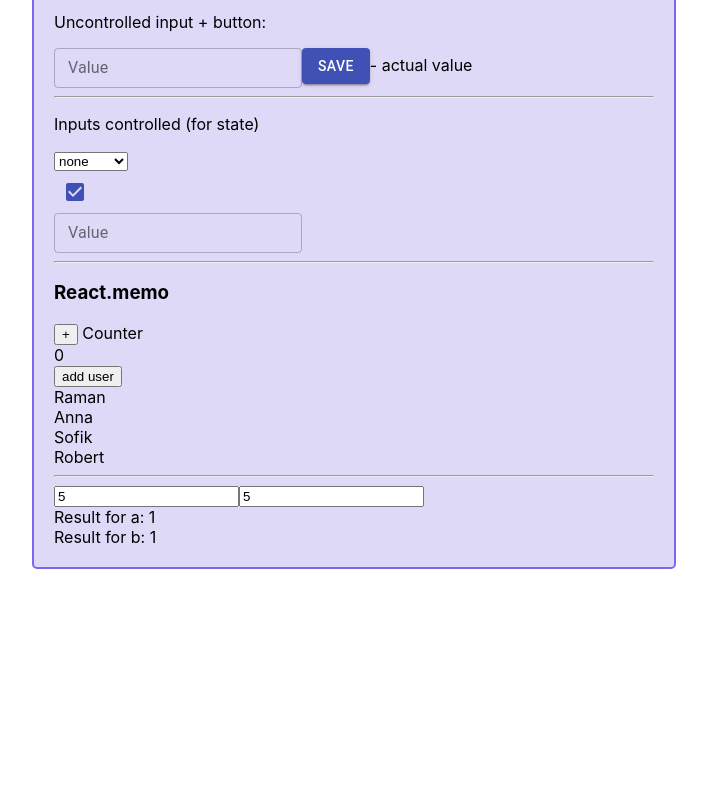
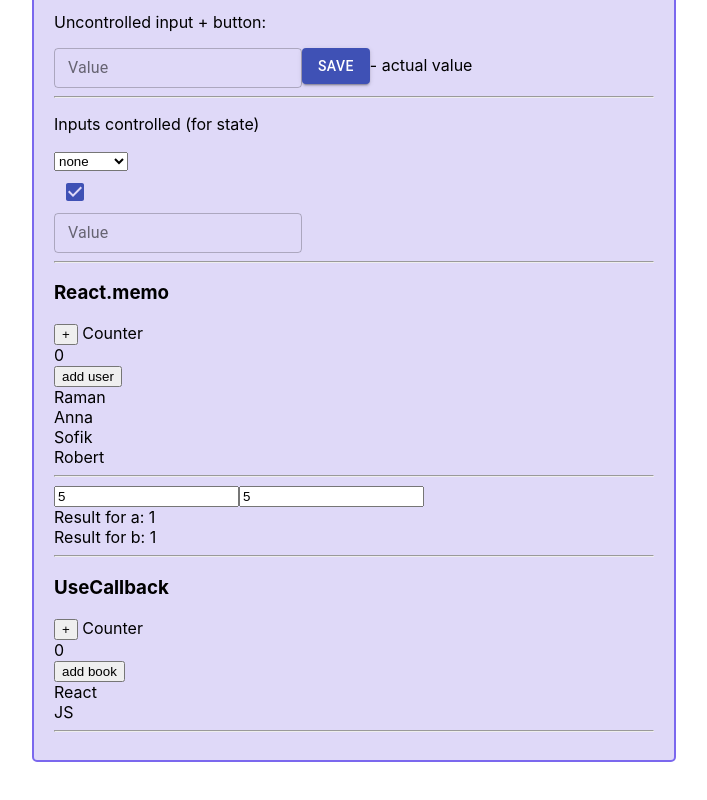
Before and after one commit to RamanSlinka/first-project, a React (Create React App) app in the folder 01/: page / in a window 1280 px wide. Shown: the part 545-1345 px from the top of the page, without its empty margins (286-993 px from the left). Before the commit the page ends 1164 px from the top, so only its background shows below. Built offline with nearby package versions, Linux system fonts and the light colour scheme.

Commit message:
add component (fale task) using UseCallback

```diff
--- a/01/src/App.tsx
+++ b/01/src/App.tsx
@@ -10,6 +10,7 @@ import {UncontrolledInput, UncontrolledInputWithButton} from "./Components/Uncon
 import {ControlledCheckbox, ControlledInput, ControlledSelect} from "./Components/controlled_input/ControledInput";
 import Factorial from "./Components/Factorial/Factorial";
 import ReactMemo from "./Components/ReactMemo";
+import LikeUseCallback from "./Components/UseCallback";
 
 
 function App() {
@@ -65,6 +66,9 @@ function App() {
             <ReactMemo/>
             <hr/>
             <Factorial/>
+            <hr/>
+            <LikeUseCallback/>
+            <hr/>
         </div>
 
     );
--- a/01/src/Components/ReactMemo.tsx
+++ b/01/src/Components/ReactMemo.tsx
@@ -2,8 +2,7 @@ import React, {useState} from "react";
 
 
 const MessageCounter = (props: { count: number }) => {
-    console.log('counter')
-    return <div>{props.count}</div>
+       return <div>{props.count}</div>
 }
 
 const UsersSecret = (props: { users: Array<string> }) => {
@@ -12,12 +11,10 @@ const UsersSecret = (props: { users: Array<string> }) => {
         props.users.map((u, i) => <div key={i}> {u}</div>)
     }</div>
 }
+
+
 const Users = React.memo(UsersSecret)
 const NewMessageCounter = React.memo(MessageCounter)
-
-
-
-
 
 const ReactMemo = () => {
     console.log('ReactMemo component')
@@ -26,15 +23,15 @@ const ReactMemo = () => {
 
     const addUser = () => {
         const newUsers = [...users, 'family' + new Date().getTime()]
-               setUsers(newUsers)
+        setUsers(newUsers)
     }
 
     return <>
         <h3>React.memo</h3>
-        <button onClick={() => setCounter(counter + 1)}> + </button>
+        <button onClick={() => setCounter(counter + 1)}> +</button>
         <span> Counter</span>
         <NewMessageCounter count={counter}/>
-        <button onClick={addUser}> add user </button>
+        <button onClick={addUser}> add user</button>
         <Users users={users}/>
     </>
 }
--- /dev/null
+++ b/01/src/Components/UseCallback.tsx
@@ -0,0 +1,42 @@
+import React, {useMemo, useState} from "react";
+
+const MessageCounter = (props: { count: number }) => {
+    return <div>{props.count}</div>
+}
+const MessageCounter2 = React.memo(MessageCounter)
+
+const BooksSecret = (props: { books: Array<string>; addBook: () => void }) => {
+    console.log('books')
+    return <div>
+        <button onClick={props.addBook}> add book</button>
+        {props.books.map((b, i) => <div key={i}> {b}</div>)}
+    </div>
+}
+const Books = React.memo(BooksSecret)
+
+
+const LikeUseCallback = () => {
+    console.log('LikeUseCallback component')
+    const [counter, setCounter] = useState(0);
+    const [books, setBooks] = useState(['React', 'JS']);
+
+
+    const addBook = () => {
+        const newUsers = [...books, 'Angular' + new Date().getTime()]
+        setBooks(newUsers)
+    }
+    const memoizedAddBook = useMemo(() => {
+        return addBook
+    }, [books])
+
+    return <>
+        <h3>UseCallback</h3>
+        <button onClick={() => setCounter(counter + 1)}> +</button>
+        <span> Counter</span>
+        <MessageCounter2 count={counter}/>
+        <Books books={books}
+               addBook={memoizedAddBook}
+        />
+    </>
+}
+export default LikeUseCallback
```
Also changed, not shown: 1 other file (tests, documents, lock files or other folders).
